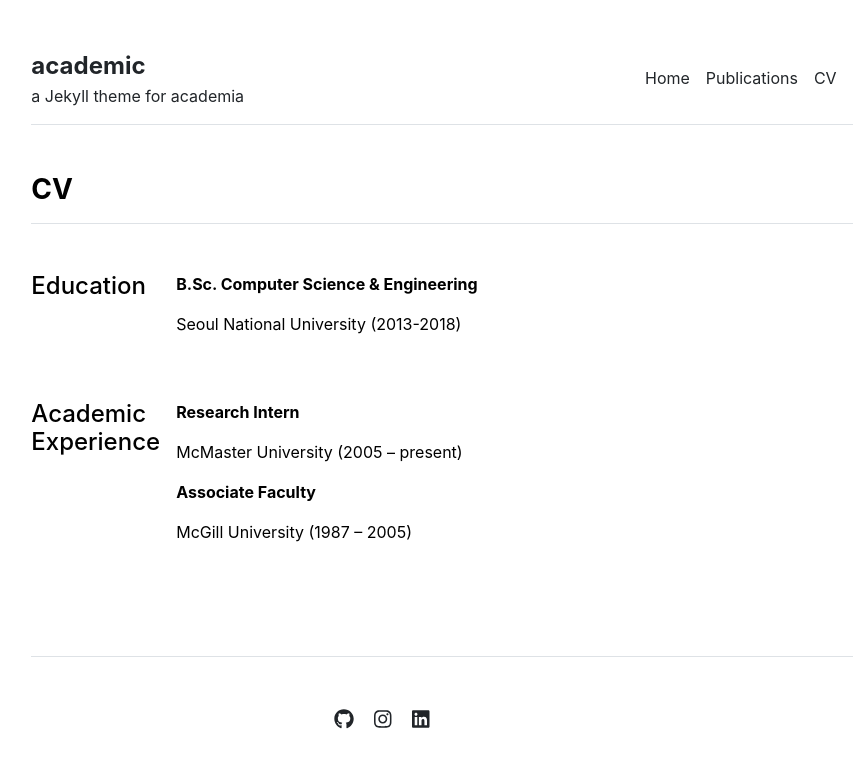
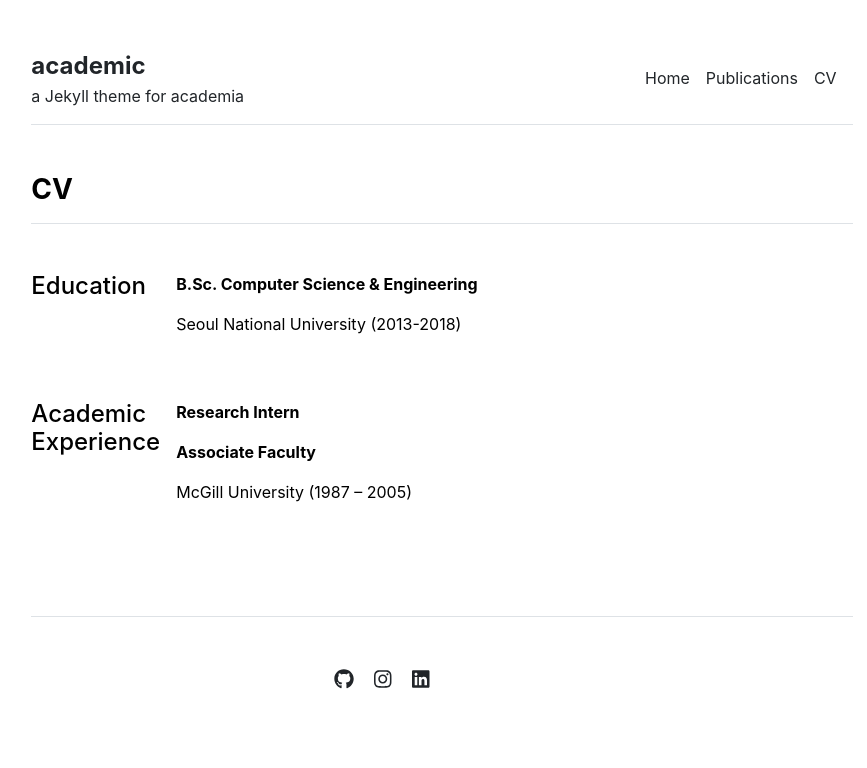
Before and after one commit to stackbit-projects/parallel-tiger-95a47, a Jekyll site: the page built from cv.md, in a window 1280 px wide. Shown: the top 768 px of the page, without its empty margins (198-1065 px from the left). Built offline with Jekyll 4.4.1, drawn with Linux system fonts in a browser that asks for light colours.

Commit message:
academic-experience.yml: updated description in items

```diff
--- a/_data/cv/academic-experience.yml
+++ b/_data/cv/academic-experience.yml
@@ -1,4 +1,3 @@
 - title: Research Intern
-  description: McMaster University (2005 – present)
 - title: Associate Faculty
   description: McGill University (1987 – 2005)
```
